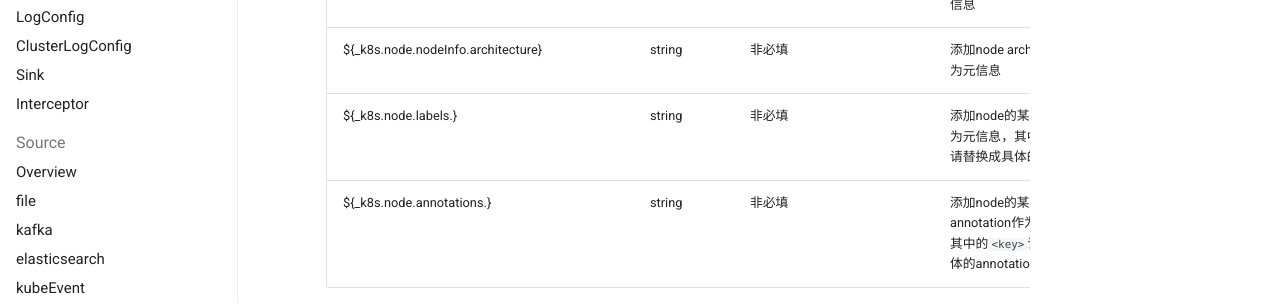
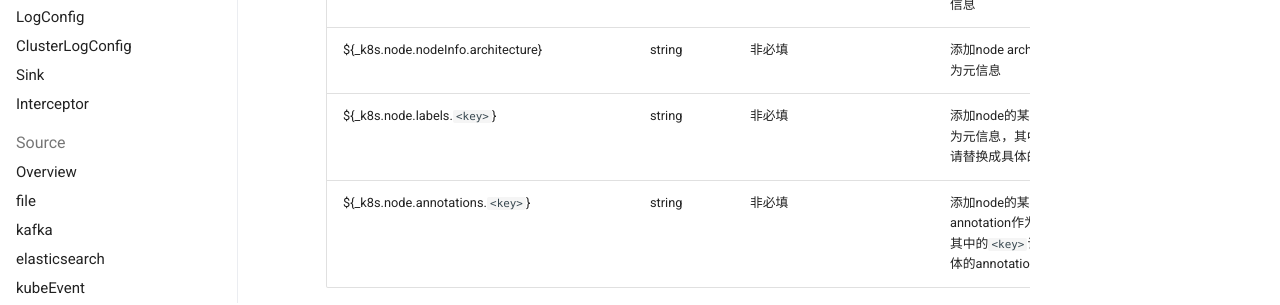
Before and after one commit to loggie-io/docs, an MkDocs documentation site: the page built from docs/reference/global/discovery.md, in a window 1280 px wide and 900 px high, scrolled down 3689 px. Shown: the part 458-763 px from the top of the window. Built offline with MkDocs 1.6.1 and Material for MkDocs 9.7.7, drawn with Linux system fonts in a browser that asks for light colours; some web fonts are replaced; comment, search, counter and statistics services are not loaded.

Commit message:
Update discovery.md (#137)

```diff
--- a/docs/reference/global/discovery.md
+++ b/docs/reference/global/discovery.md
@@ -88,5 +88,5 @@
 | ${_k8s.node.nodeInfo.kubeProxyVersion}| string  |    非必填    |    | 添加node kubeProxyVersion作为元信息 |
 | ${_k8s.node.nodeInfo.operatingSystem}| string  |    非必填    |    | 添加node operatingSystem作为元信息 |
 | ${_k8s.node.nodeInfo.architecture}| string  |    非必填    |    | 添加node architecture作为元信息 |
-| ${_k8s.node.labels.<key>}| string  |    非必填    |    | 添加node的某个label作为元信息，其中的`<key>`请替换成具体的label key |
-| ${_k8s.node.annotations.<key>}| string  |    非必填    |    | 添加node的某个annotation作为元信息，其中的`<key>`请替换成具体的annotation key |
+| ${_k8s.node.labels.`<key>`}| string  |    非必填    |    | 添加node的某个label作为元信息，其中的`<key>`请替换成具体的label key |
+| ${_k8s.node.annotations.`<key>`}| string  |    非必填    |    | 添加node的某个annotation作为元信息，其中的`<key>`请替换成具体的annotation key |
```
